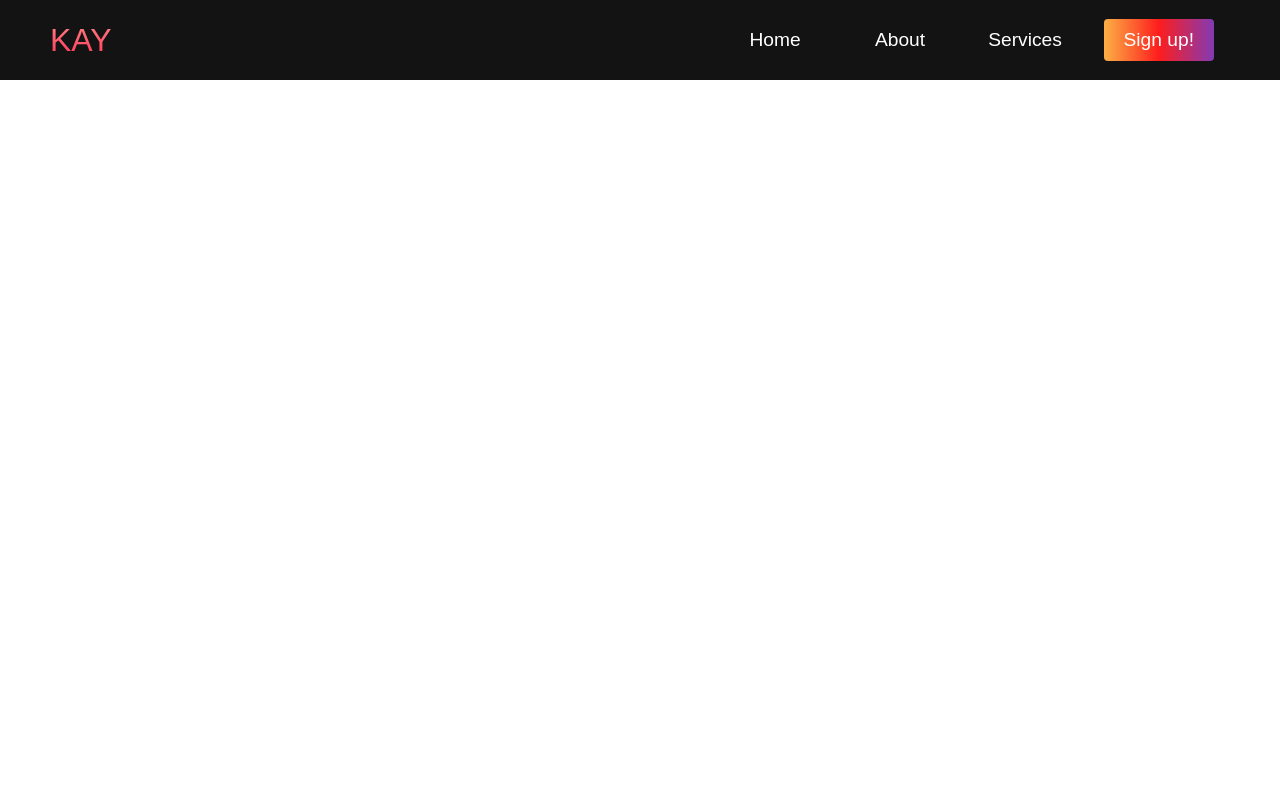
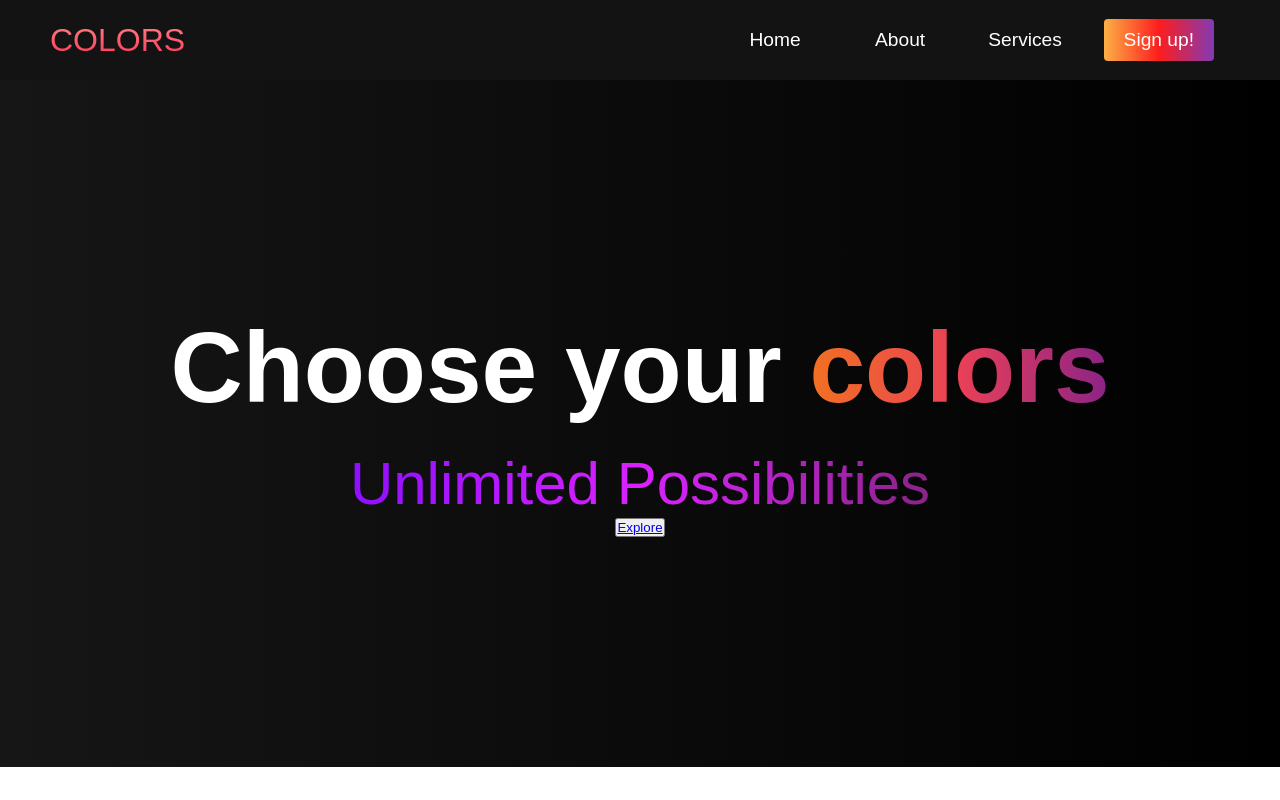
Before and after one commit to Khushali14/scroll_website, a plain HTML site: page index.html in a window 1280 px wide. Drawn offline with Linux system fonts and the light colour scheme.

Commit message:
hero section completed

```diff
--- a/app.js
+++ b/app.js
@@ -1,8 +1,9 @@
 const menu = document.querySelector('#mobile-menu')
 const menuLinks = document.querySelector('.navbar__menu')
 
+//Display mobile menu
 const mobileMenu = () => {
-    menu.classList.toggle('.is-active');
+    menu.classList.toggle('is-active');
     menuLinks.classList.toggle('active');
 }
 
--- a/index.html
+++ b/index.html
@@ -8,9 +8,10 @@
     <link rel="stylesheet" href="style.css">
 </head>
 <body>
+    <!--Navbar section-->
     <nav class="navbar">
         <div class="navbar__container">
-            <a href="#home" id="navbar__logo">KAY</a>
+            <a href="#home" id="navbar__logo">COLORS</a>
             <div class="navbar__toggle" id="mobile-menu">
                 <span class="bar"></span>
                 <span class="bar"></span>
@@ -32,6 +33,15 @@
             </ul>
         </div>
     </nav>
+
+    <!--Hero Section-->
+    <div class="hero" id="home">
+        <div class="hero__container">
+            <h1 class="hero__heading">Choose your <span>colors</span></h1>
+            <p class="hero__description">Unlimited Possibilities</p>
+            <button class="main__button"><a href="#">Explore</a></button>
+        </div>
+    </div>
     <script src="app.js"></script>
 </body>
 </html>
--- a/style.css
+++ b/style.css
@@ -188,5 +188,65 @@
     #mobile-menu.is-active .bar:nth-child(3){
         transform: translateY(-8px) rotate(-45deg);
     }
+}
 
+/*Hero Section*/
+.hero{
+    background: #000000;
+    background: linear-gradient(to right, #161616, #000000);
+    padding: 200px 0;
 }
+
+.hero__container{
+    display: flex;
+    flex-direction: column;
+    justify-content: center;
+    align-items: center;
+    max-width: 1200px;
+    margin: 0 auto;
+    height: 90%;
+    text-align: center;
+    padding: 30px;
+}
+
+.hero__heading{
+    font-size: 100px;
+    margin-bottom: 24px;
+    color: #fff;
+}
+
+.hero__heading span{
+    background: #8A2387;  /* fallback for old browsers */
+background: -webkit-linear-gradient(to right, #F27121, #E94057, #8A2387);  /* Chrome 10-25, Safari 5.1-6 */
+background: linear-gradient(to right, #F27121, #E94057, #8A2387); /* W3C, IE 10+/ Edge, Firefox 16+, Chrome 26+, Opera 12+, Safari 7+ */
+background-size: 100%;
+-webkit-background-clip: text;
+-moz-background-clip: text;
+-webkit-text-fill-color: transparent;
+-moz-text-fill-color:transparent;
+}
+
+.hero__description{
+    font-size: 60px;
+    background: #da22ff;  /* fallback for old browsers */
+background: -webkit-linear-gradient(to right, #9114ff, #da22ff, #8A2387);  /* Chrome 10-25, Safari 5.1-6 */
+background: linear-gradient(to right, #8f0eff, #da22ff, #8A2387); /* W3C, IE 10+/ Edge, Firefox 16+, Chrome 26+, Opera 12+, Safari 7+ */
+-webkit-background-clip: text;
+-moz-background-clip: text;
+-webkit-text-fill-color: transparent;
+-moz-text-fill-color:transparent;
+}
+
+.highlight{
+    border-bottom: 4px solid rgba(132, 0, 255);
+}
+
+@media screen and (max-width: 768px){
+    .hero__heading{
+        font-size: 60px;
+    }
+
+    .hero__description{
+        font-size: 40px;
+    }
+}
```
